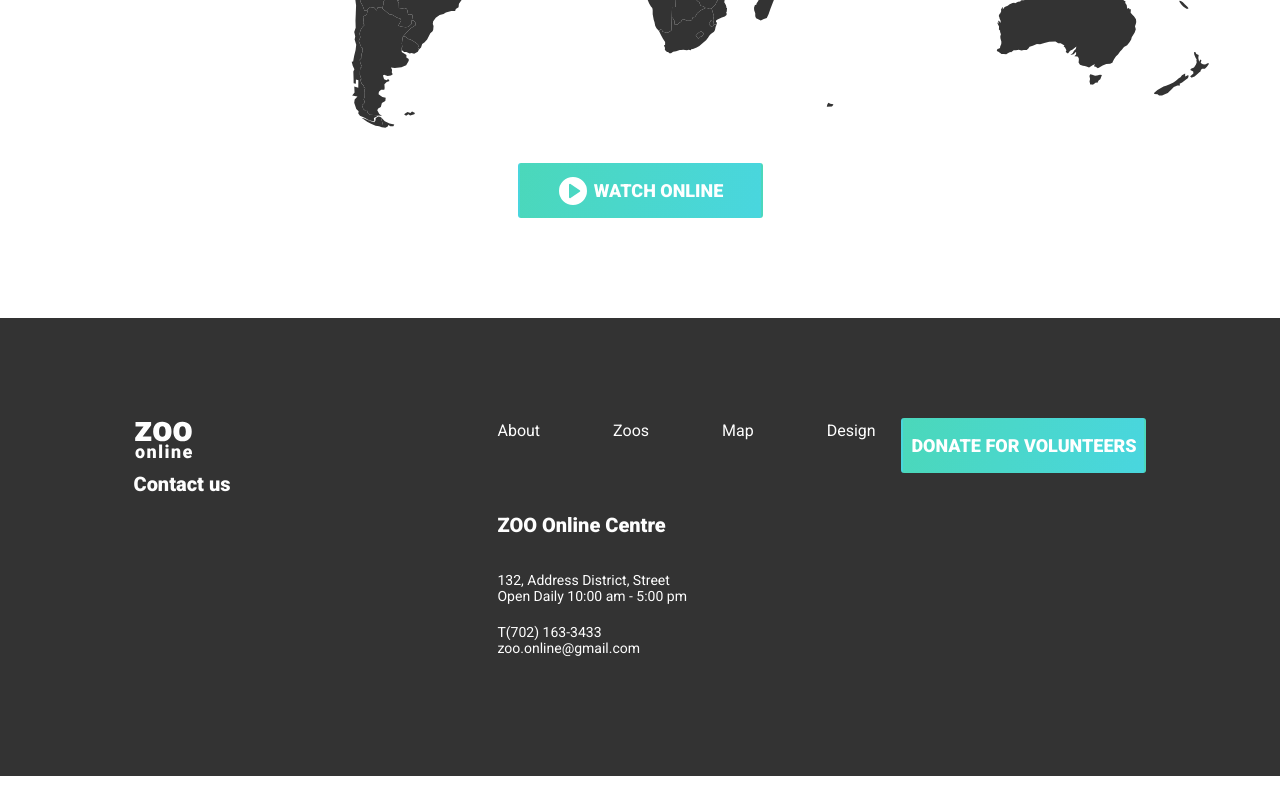
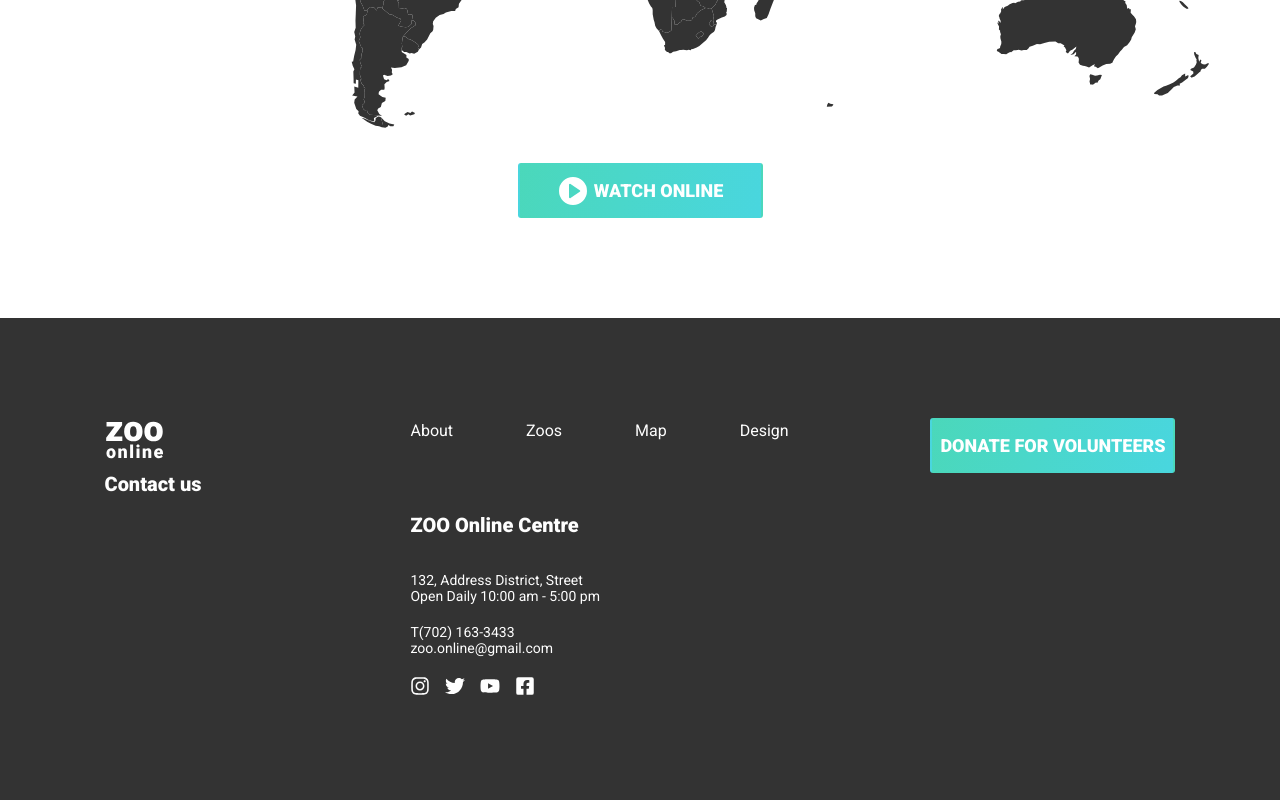
Before and after one commit to 0trava/ZOO_online, a React (Create React App) app: page / in a window 1280 px wide. Shown: the part 3846-4646 px from the top of the page. Before the commit the page ends 4622 px from the top, so only its background shows below. Built offline with nearby package versions, Linux system fonts and the light colour scheme.

Commit message:
add in footer social links

```diff
--- a/src/components/Page_section/Footer/Footer.jsx
+++ b/src/components/Page_section/Footer/Footer.jsx
@@ -3,6 +3,12 @@ import style from './Footer.module.css';
 
 // images
 import logo from '../../images/logo.svg'
+
+// import icons
+import {FaInstagram} from 'react-icons/fa';
+import {FaTwitter} from 'react-icons/fa';
+import {FaYoutube} from 'react-icons/fa';
+import {FaFacebookSquare} from 'react-icons/fa';
 
 const Footer = () => {
   return (
@@ -42,6 +48,20 @@ const Footer = () => {
               </div>
 
               {/* Social link */}
+              <div className={style.social_block}>
+                <a href="./">
+                <FaInstagram className={style.social_link}/>
+                </a>
+                <a href="./">
+                <FaTwitter className={style.social_link}/>
+                </a>
+                <a href="./">
+                <FaYoutube  className={style.social_link}/>
+                </a>
+                <a href="./">
+                <FaFacebookSquare  className={style.social_link}/>
+                </a>
+              </div>
 
            </div>
 
--- a/src/components/Page_section/Footer/Footer.module.css
+++ b/src/components/Page_section/Footer/Footer.module.css
@@ -43,6 +43,8 @@
 
 .block_second {
     display: flex;
+    gap: 116px;
+
 }
 
 /* Link Block */
@@ -69,6 +71,29 @@
 
 .link:hover, .link:focus {
   font-weight: 900;
+}
+
+
+/* Social link */
+.social_block {
+    display: flex;
+    justify-content: flex-start;
+    /* align-items: start; */
+    margin-top: 20px;
+    width: 210px;
+
+    gap: 15px;
+}
+
+.social_link {
+    fill: #FEFEFE;
+    width: 20px;
+    height: 20px;
+    transition: all 0.2s cubic-bezier(0.01, 0.59, 1, 0.59);
+}
+
+.social_link:hover, .social_link:focus {
+    scale: 1.2;
 }
 
 
```
